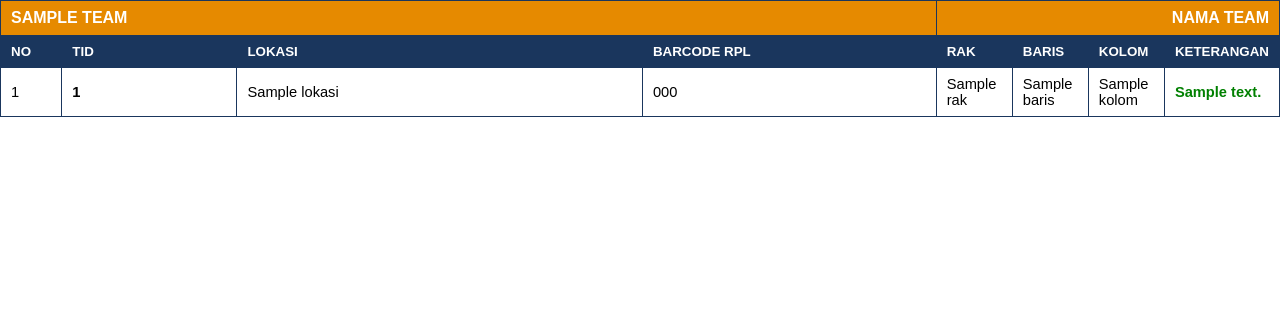
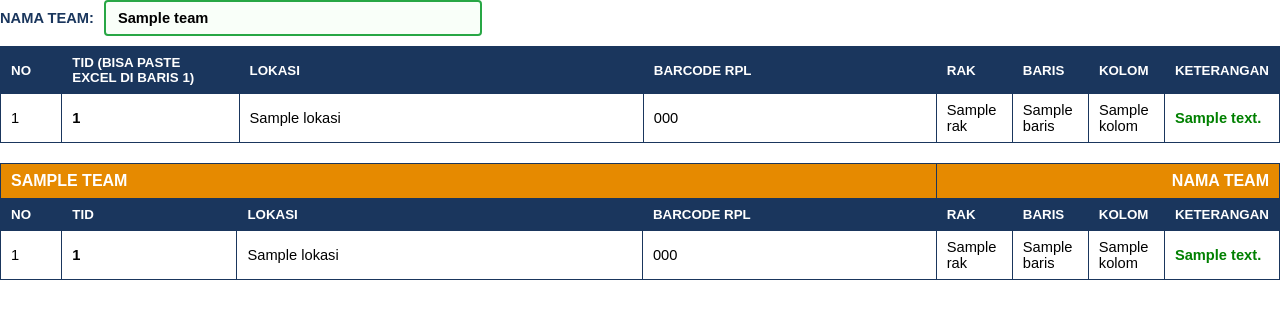
Before and after one commit to susanto313bg/Project-kunci, a Flask app: template templates/cetak_team.html in a window 1280 px wide. Shown: the top 319 px of the page. Run offline with Flask 3, Linux system fonts and the light colour scheme; the template is opened without the code that fills it: most values are stand-ins (such as "Sample title", 1, 10 or a date in 2020).

Commit message:
Update cetak_team.html

```diff
--- a/templates/cetak_team.html
+++ b/templates/cetak_team.html
@@ -1,4 +1,159 @@
 <!DOCTYPE html>
+<html lang="id">
+<head>
+    <meta charset="UTF-8">
+    <title>Cetak Dokumen Kunci</title>
+    <style>
+        /* Mengatur kertas cetak landscape dan menghilangkan margin bawaan printer */
+        @page {
+            size: A4 landscape;
+            margin: 10mm;
+        }
+
+        body {
+            font-family: Arial, sans-serif;
+            margin: 0;
+            padding: 0;
+            background-color: #ffffff;
+            color: #000000;
+        }
+
+        /* Pembungkus tiap team, otomatis pindah halaman (slide) per team */
+        .page-container {
+            width: 100%;
+            page-break-after: always;
+            break-after: page;
+            margin-bottom: 20px;
+        }
+
+        /* Mencegah halaman kosong berlebih di lembar terakhir */
+        .page-container:last-child {
+            page-break-after: avoid;
+            break-after: avoid;
+        }
+
+        /* Desain Tabel */
+        table {
+            width: 100%;
+            border-collapse: collapse;
+            font-size: 11pt;
+            margin-bottom: 15px;
+        }
+
+        th, td {
+            border: 1px solid #1a365d;
+            padding: 8px 10px;
+            text-align: left;
+        }
+
+        /* Kotak Textbox Nama Team di Atas */
+        .input-team-container {
+            margin-bottom: 10px;
+            display: flex;
+            align-items: center;
+            gap: 10px;
+        }
+
+        .input-team-container label {
+            font-weight: bold;
+            font-size: 11pt;
+            color: #1a365d;
+            text-transform: uppercase;
+        }
+
+        .input-team-box {
+            width: 350px;
+            padding: 8px 12px;
+            font-size: 11pt;
+            font-weight: bold;
+            border: 2px solid #28a745; /* Warna hijau senada dengan gambar Anda */
+            border-radius: 4px;
+            outline: none;
+            background-color: #f9fff9;
+        }
+
+        /* Baris Header Kolom (NO, TID, LOKASI, dll) */
+        .header-kolom th {
+            background-color: #28a745; /* Warna Hijau Utama */
+            color: #ffffff;
+            font-size: 10pt;
+            font-weight: bold;
+            text-transform: uppercase;
+        }
+
+        /* Isi Baris Tabel */
+        tr:nth-child(even) {
+            background-color: #f8fafc;
+        }
+
+        .badge-ready {
+            color: #008000;
+            font-weight: bold;
+        }
+
+        /* Styling khusus saat mode cetak (Print) agar textbox terlihat bersih seperti form cetak */
+        @media print {
+            .input-team-box {
+                border: none;
+                border-bottom: 2px solid #000;
+                background-color: transparent;
+                border-radius: 0;
+                padding: 4px 0;
+            }
+        }
+    </style>
+</head>
+<body>
+
+    <!-- Looping data team dari Flask Backend -->
+    {% for team in list_team %}
+    <div class="page-container">
+
+        <!-- Textbox Nama Team di Atas Tabel Hijau -->
+        <div class="input-team-container">
+            <label>NAMA TEAM:</label>
+            <input type="text" class="input-team-box" value="{{ team.nama_team }}" placeholder="Masukkan Nama Team...">
+        </div>
+
+        <table>
+            <!-- Header Kolom Warna Hijau -->
+            <tr class="header-kolom">
+                <th style="width: 5%;">NO</th>
+                <th style="width: 15%;">TID (Bisa Paste Excel di Baris 1)</th>
+                <th style="width: 35%;">LOKASI</th>
+                <th style="width: 25%;">BARCODE RPL</th>
+                <th style="width: 6%;">RAK</th>
+                <th style="width: 6%;">BARIS</th>
+                <th style="width: 6%;">KOLOM</th>
+                <th style="width: 7%;">KETERANGAN</th>
+            </tr>
+            <!-- Data Items -->
+            <tbody>
+                {% for item in team.items %}
+                <tr>
+                    <td>{{ loop.index }}</td>
+                    <td><b>{{ item.tid }}</b></td>
+                    <td>{{ item.lokasi }}</td>
+                    <td>{{ item.barcode }}</td>
+                    <td>{{ item.rak }}</td>
+                    <td>{{ item.baris }}</td>
+                    <td>{{ item.kolom }}</td>
+                    <td><span class="badge-ready">{{ item.keterangan }}</span></td>
+                </tr>
+                {% endfor %}
+            </tbody>
+        </table>
+    </div>
+    {% endfor %}
+
+    <!-- Script untuk otomatis membuka dialog cetak (Print) saat halaman diakses -->
+    <script>
+        window.onload = function() {
+            // window.print(); // Uncomment jika ingin langsung otomatis print
+        }
+    </script>
+</body>
+</html><!DOCTYPE html>
 <html lang="id">
 <head>
     <meta charset="UTF-8">
```
